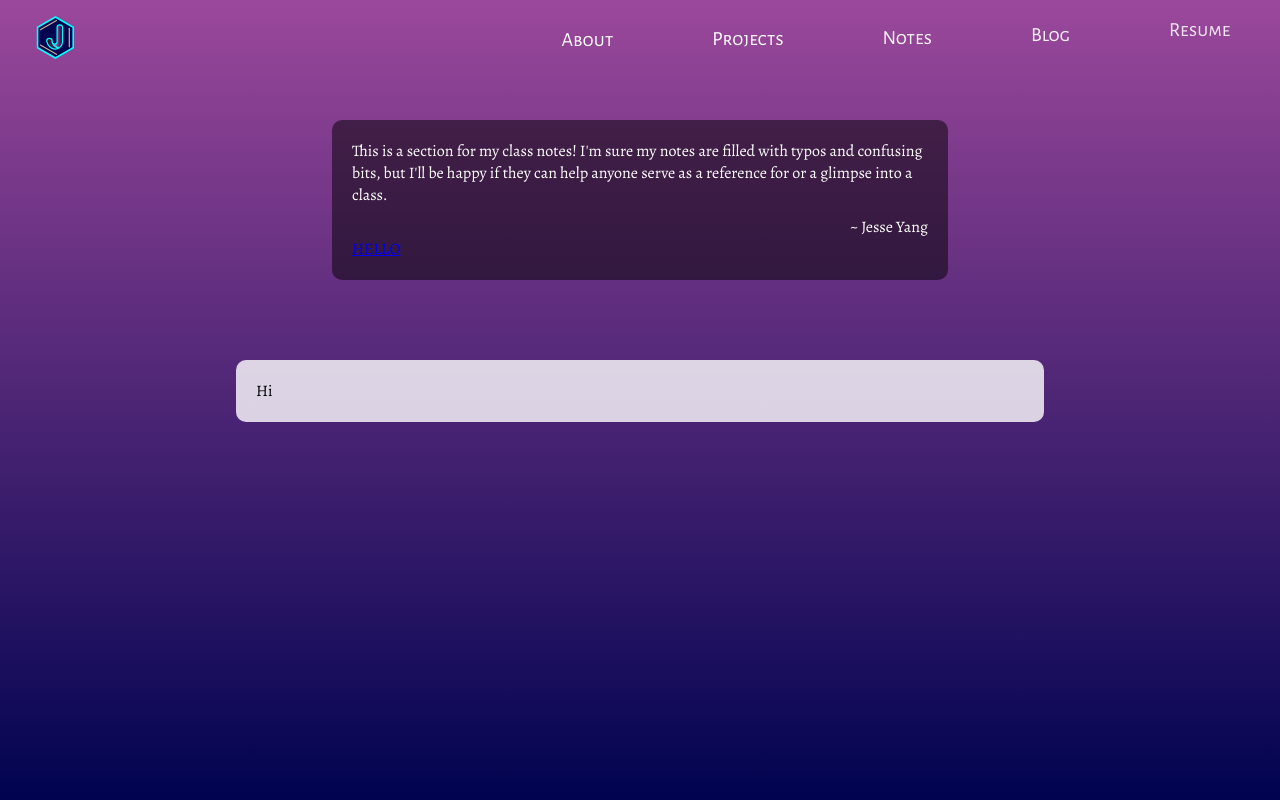
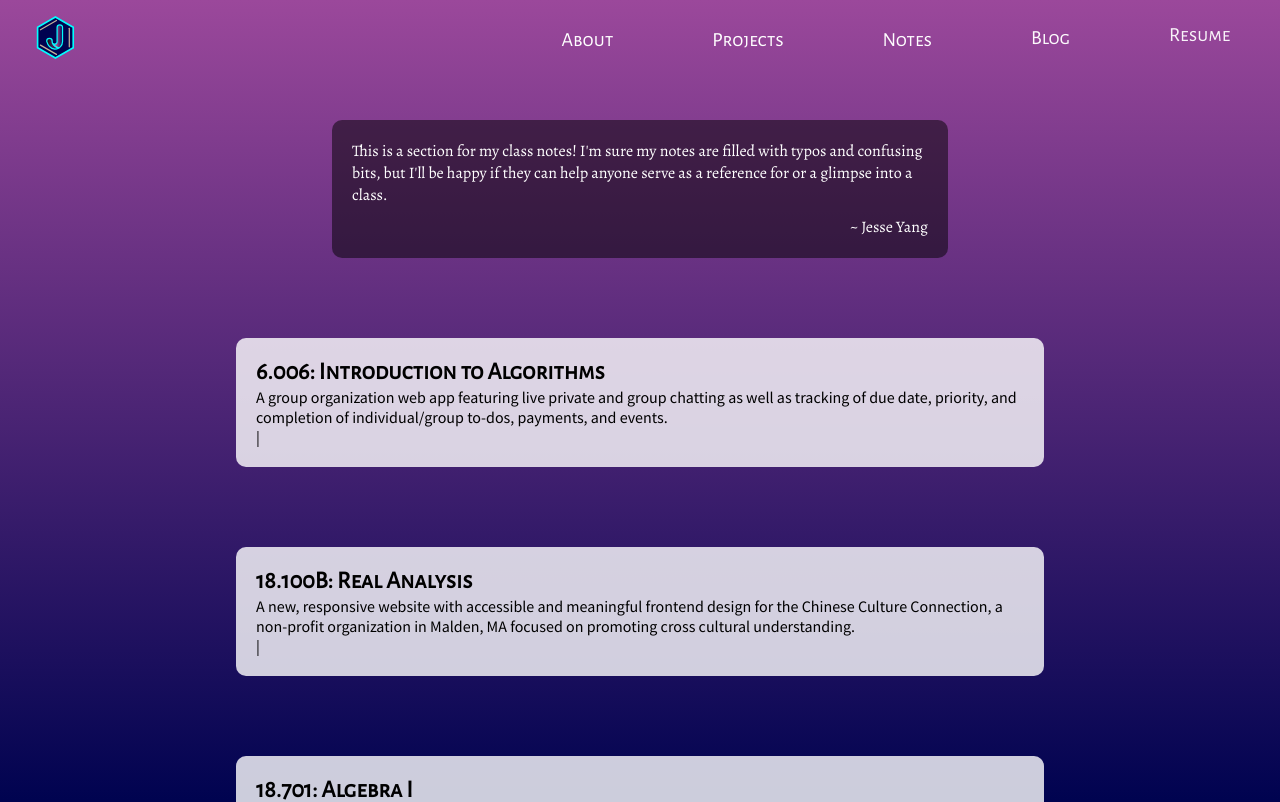
Before and after one commit to jesseyang432/jesseyang432.github.io, a React (Create React App) app: page /notes in a window 1280 px wide. Shown: the top 802 px of the page. Built offline with nearby package versions, Linux system fonts and the light colour scheme; a web font is replaced by a local one.

Commit message:
updated notes

```diff
--- a/src/components/modules/SingleNotes.js
+++ b/src/components/modules/SingleNotes.js
@@ -3,7 +3,7 @@ import {useIntersection} from 'react-use';
 
 import gsap from 'gsap';
 
-function SingleNotes() {
+function SingleNotes(props) {
 
     const imageRef = useRef(null);
     const descriptionRef = useRef(null);
@@ -58,7 +58,9 @@ function SingleNotes() {
     return (
         <>
         <div className="SingleNotes-container">
-            Hi
+            <h2>{props.note.title}</h2>
+            <p>{props.note.description}</p>
+            <p>|</p>
         </div>
         </>
     );
--- a/src/components/modules/_SingleNotes.scss
+++ b/src/components/modules/_SingleNotes.scss
@@ -1,7 +1,14 @@
 .SingleNotes-container {
 	width: 60%;
-	margin: 10vh auto;
+	margin: 10vh auto 0;
 	background-color: rgba(255, 255, 255, 0.8);
 	border-radius: 10px;
 	padding: 20px;
+
+	h2 {
+		font-family: "Alegreya Sans SC", sans-serif;
+	}
+	p {
+		font-family: "Source Sans Pro", sans-serif;
+	}
 }
--- a/src/components/pages/Notes.js
+++ b/src/components/pages/Notes.js
@@ -3,6 +3,8 @@ import {useIntersection} from 'react-use';
 import LogoLoading from '../modules/LogoLoading';
 import Nav from '../modules/Nav';
 import SingleNotes from '../modules/SingleNotes';
+
+import notes from '../../data/notes';
 
 import gsap from 'gsap';
 
@@ -58,6 +60,10 @@ function Notes() {
     fadeOut(".exp-fadeIn") :
     fadeIn(".exp-fadeIn");
 
+    const myNotes = notes.map((note, i) => (
+        <SingleNotes key ={i} note={note}></SingleNotes>
+    ));
+
     return (
         <>
             <LogoLoading></LogoLoading>
@@ -67,9 +73,8 @@ function Notes() {
                 <div className="Notes-message">
                     <p>This is a section for my class notes! I'm sure my notes are filled with typos and confusing bits, but I'll be happy if they can help anyone serve as a reference for or a glimpse into a class.</p>
                     <p className="Notes-message-name">~ Jesse Yang</p>
-                    <a href="hi.html"> HELLO</a>
                 </div>
-                <SingleNotes/>
+                {myNotes}
             </div>
 
         </>
--- a/src/components/pages/_Notes.scss
+++ b/src/components/pages/_Notes.scss
@@ -1,11 +1,12 @@
 .Notes-PageContainer {
-	min-height: 100vh;
+	min-height: auto;
 	background: repeating-linear-gradient(
 		$purpureus,
 		$dark-blue 100vh,
 		$dark-blue 100vh,
 		$purpureus 200vh
 	);
+	padding: 0 0 15vh 0;
 }
 
 .Notes-header {
--- a/src/components/styles.css
+++ b/src/components/styles.css
@@ -90,8 +90,9 @@
 }
 
 .Notes-PageContainer {
-  min-height: 100vh;
+  min-height: auto;
   background: repeating-linear-gradient(#9b489b, #000350 100vh, #000350 100vh, #9b489b 200vh);
+  padding: 0 0 15vh 0;
 }
 
 .Notes-header {
@@ -1626,12 +1627,20 @@
 
 .SingleNotes-container {
   width: 60%;
-  margin: 10vh auto;
+  margin: 10vh auto 0;
   background-color: rgba(255, 255, 255, 0.8);
   border-radius: 10px;
   padding: 20px;
 }
 
+.SingleNotes-container h2 {
+  font-family: "Alegreya Sans SC", sans-serif;
+}
+
+.SingleNotes-container p {
+  font-family: "Source Sans Pro", sans-serif;
+}
+
 * {
   margin: 0;
   padding: 0;
```
Also changed, not shown: 2 other files (tests, documents, lock files or other folders).
